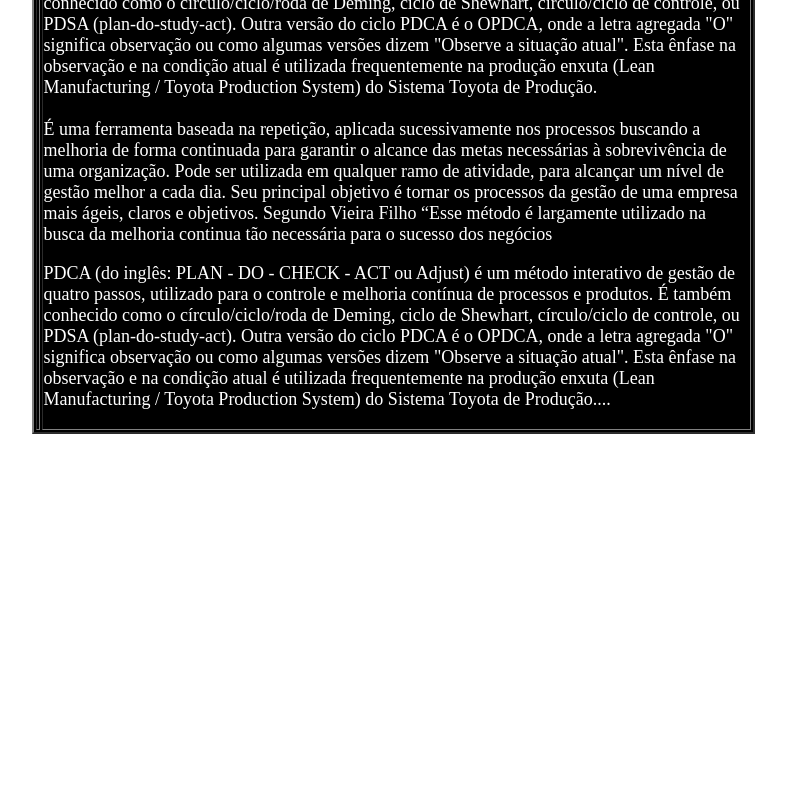
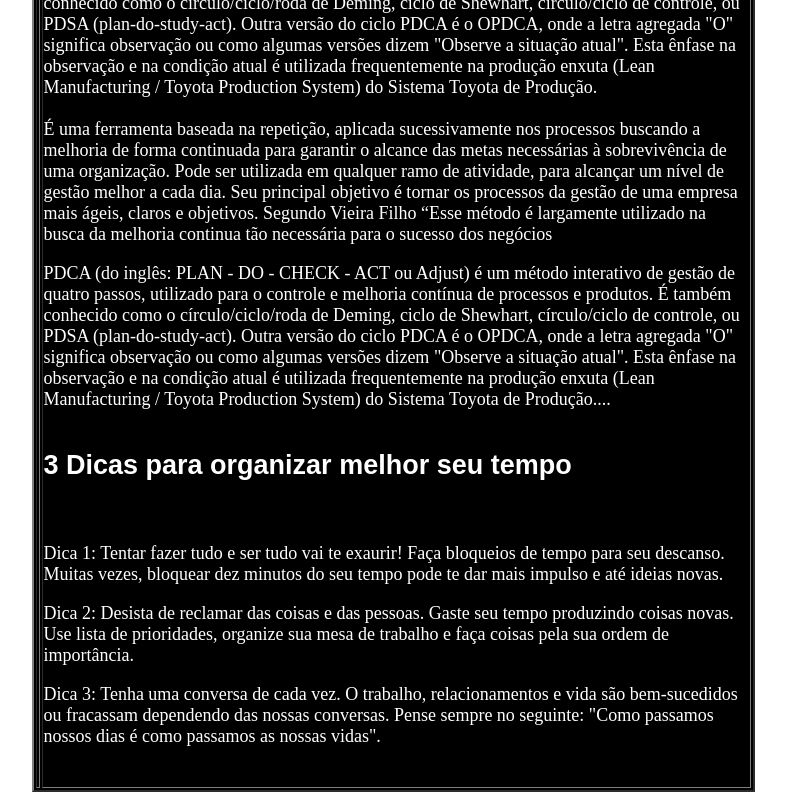
Before and after one commit to m00np/blog, a plain HTML site: page postagens.html in a window 1280 px wide. Shown: the part 900-1700 px from the top of the page, without its empty margins (247-1033 px from the left). Before the commit the page ends 1342 px from the top, so only its background shows below. Drawn offline with Linux system fonts and the light colour scheme.

Commit message:
adicionei post

```diff
--- a/postagens.html
+++ b/postagens.html
@@ -52,7 +52,22 @@
 
 	 	</table>
 
+	 	<h2>
+			<font face="arial">
 
+					3 Dicas para organizar melhor seu tempo
+
+				</font>
+		</h2>
+		<br>
+	<p>Dica 1: Tentar fazer tudo e ser tudo vai te exaurir! Faça bloqueios de tempo para seu descanso. Muitas vezes, bloquear dez minutos do seu tempo pode te dar mais impulso e até ideias novas.
+	</p>
+	<p>Dica 2: Desista de reclamar das coisas e das pessoas. Gaste seu tempo produzindo coisas novas. Use lista de prioridades, organize sua mesa de trabalho e faça coisas pela sua ordem de importância.
+	</p>
+		<p>Dica 3: Tenha uma conversa de cada vez. O trabalho, relacionamentos e vida são bem-sucedidos ou fracassam dependendo das nossas conversas.
+		Pense sempre no seguinte: "Como passamos nossos dias é como passamos as nossas vidas".
+	</p>
+	</br>
 
 
 	</body>
```
